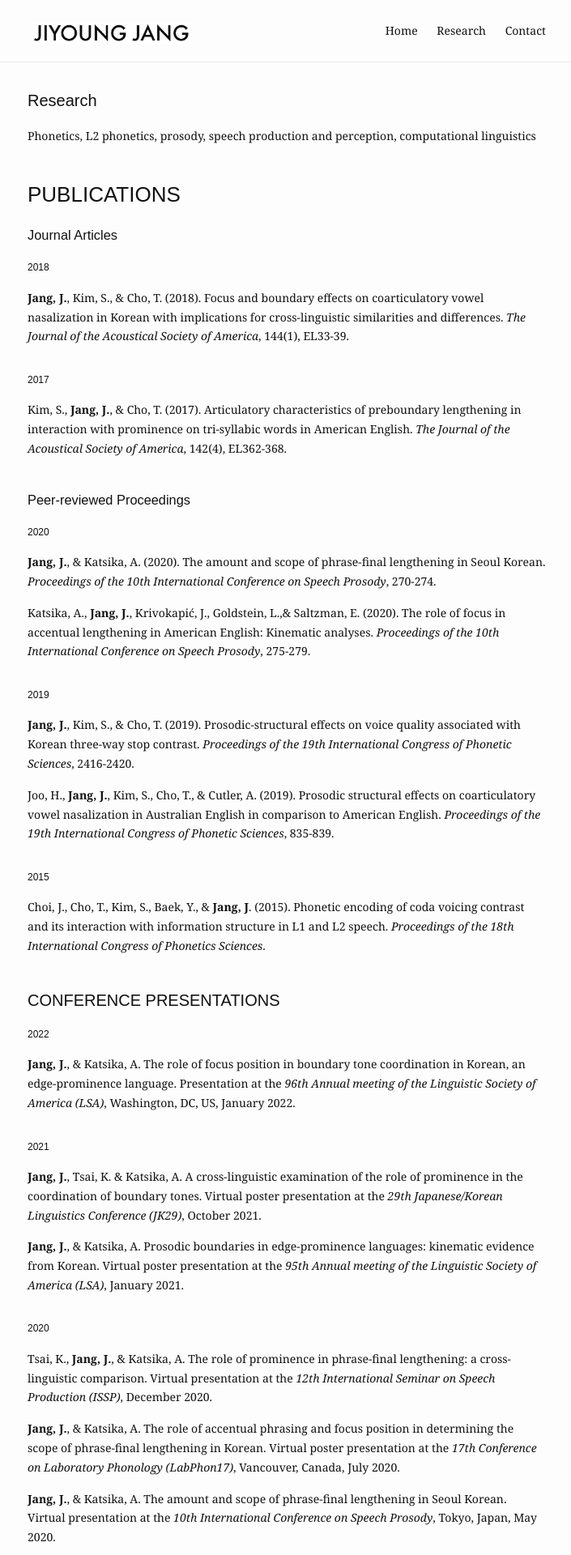
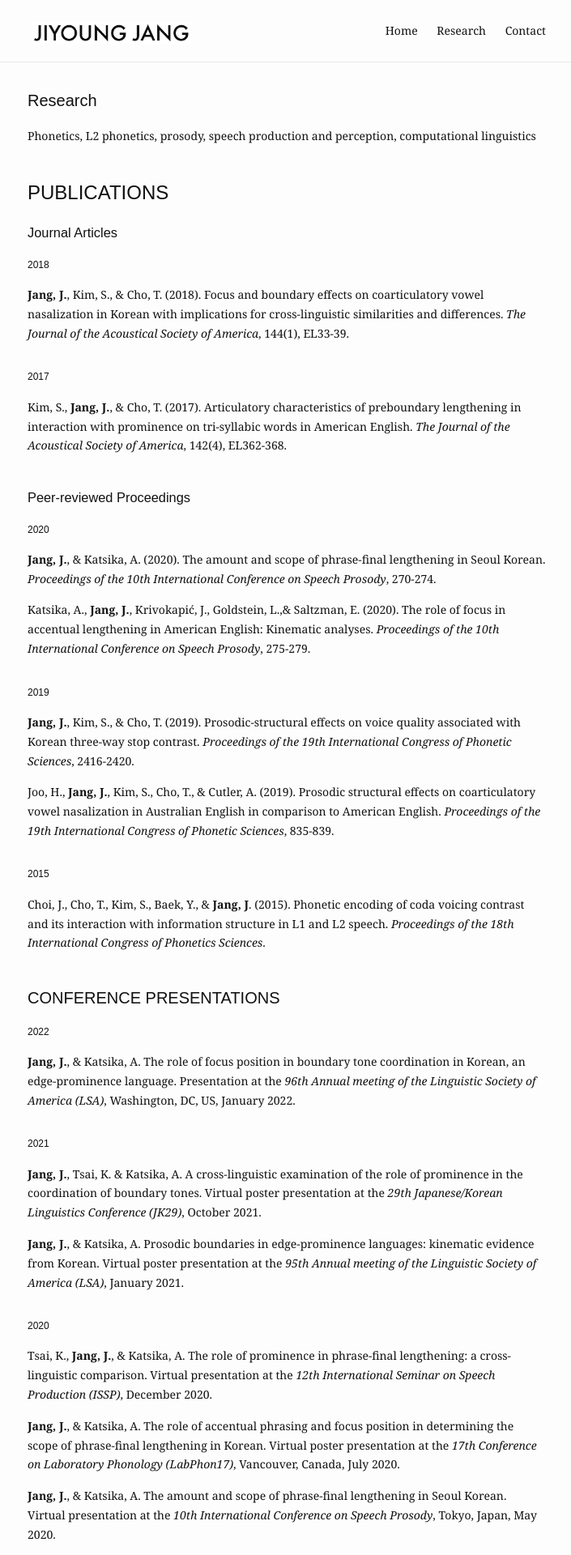
Before and after one commit to jiyoungj/jiyoungj.github.io, a Jekyll site: the page built from research.md, in a window 1280 px wide. Shown: the top 1920 px of the page at 81% size, without its empty margins (286-991 px from the left). Built offline with Jekyll 4.4.1, drawn with Linux system fonts in a browser that asks for light colours.

Commit message:
Update research.md

```diff
--- a/research.md
+++ b/research.md
@@ -9,7 +9,7 @@ Phonetics, L2 phonetics, prosody, speech production and perception, computationa
 
 <h6 style="font-size:5px"><br></h6>
 
-<h3 style="font-size:26px">PUBLICATIONS</h3>
+<h3 style="font-size:24px">PUBLICATIONS</h3>
  <h3>Journal Articles</h3>
   <h4>2018</h4>
 
```
